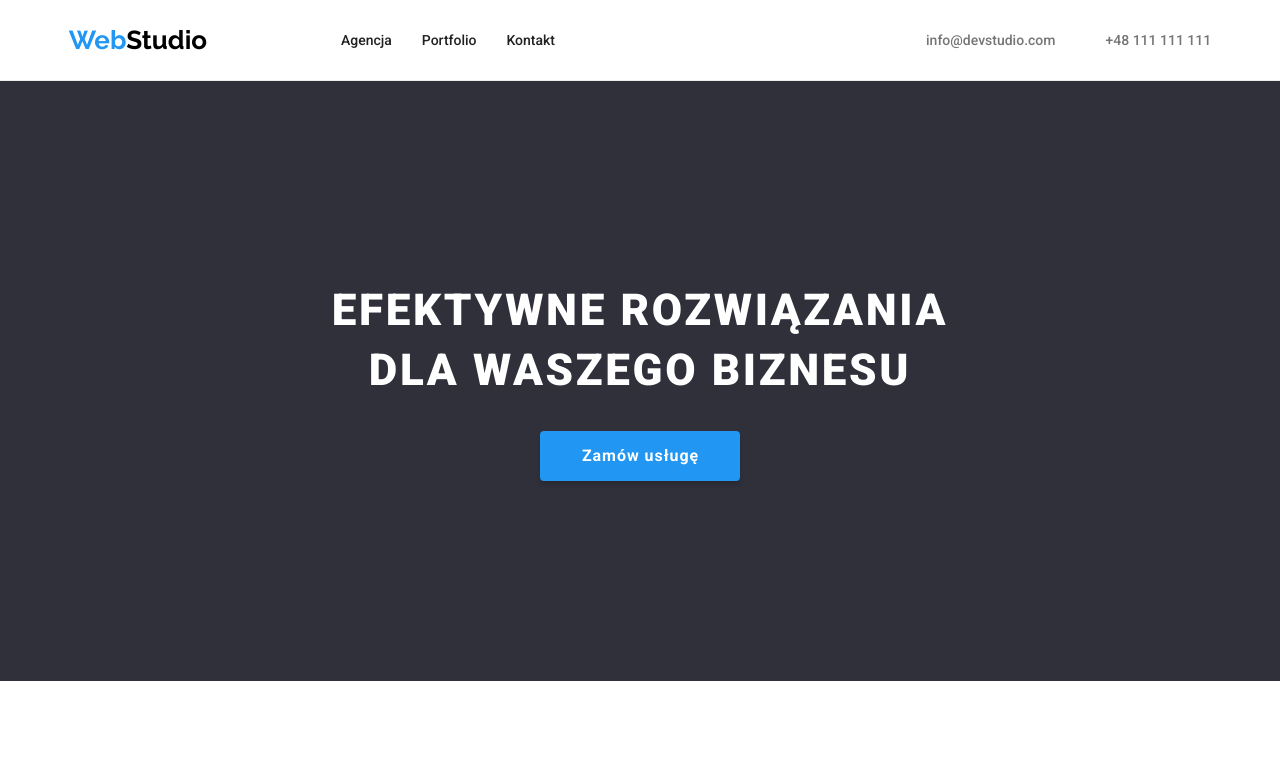
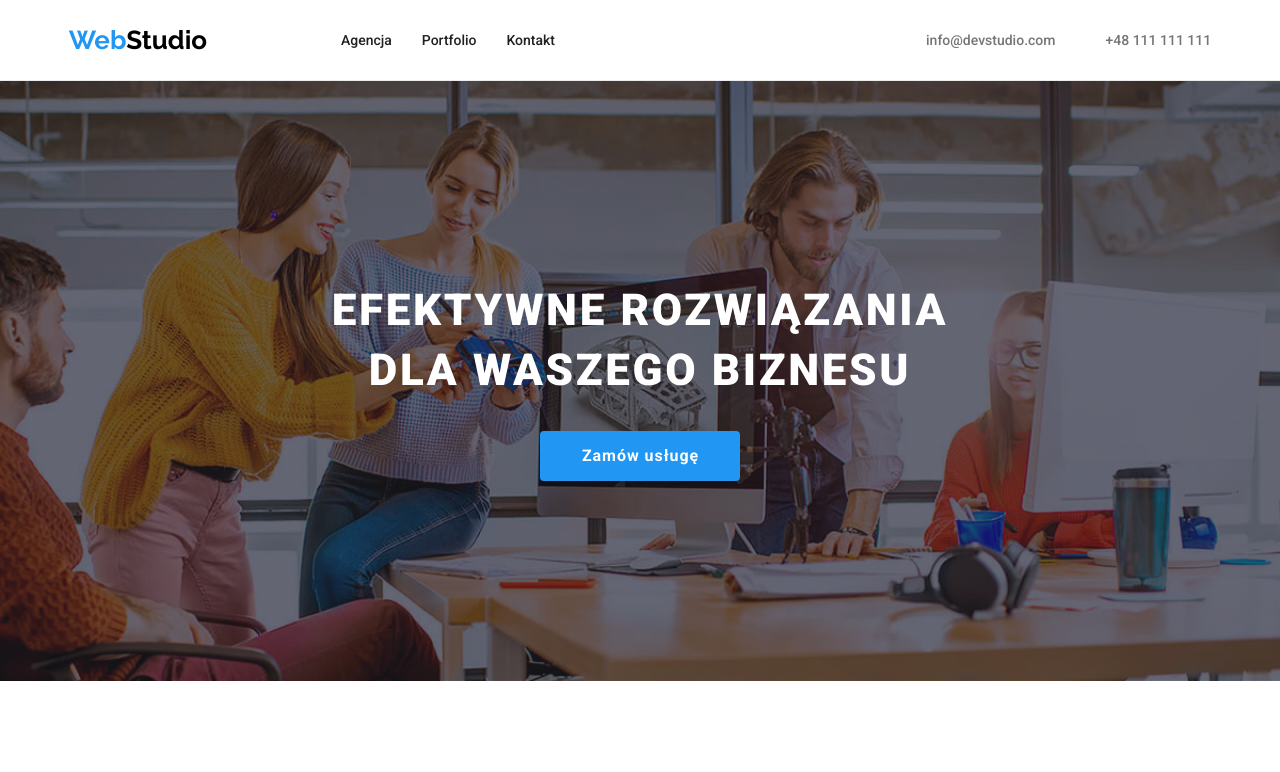
Before and after one commit to AdamSkubida/goit-markup-hw-04, a plain HTML site: page index.html in a window 1280 px wide. Shown: the top 772 px of the page. Drawn offline with nearby package versions, Linux system fonts and the light colour scheme.

Commit message:
background image

```diff
--- a/css/styles.css
+++ b/css/styles.css
@@ -100,7 +100,15 @@ body {
 }
 
 .main-art {
-  background-color: rgba(47, 48, 58, 1);
+  background-image: linear-gradient(
+      rgba(47, 48, 58, 0.4),
+      rgba(47, 48, 58, 0.4)
+    ),
+    url("../images/background_img.jpg");
+  background-position: center;
+  background-repeat: no-repeat;
+  background-size: cover;
+  background-color: #2f303a;
 }
 
 .main-phrase-box {
```
Also changed, not shown: images/background_img.jpg (added).
